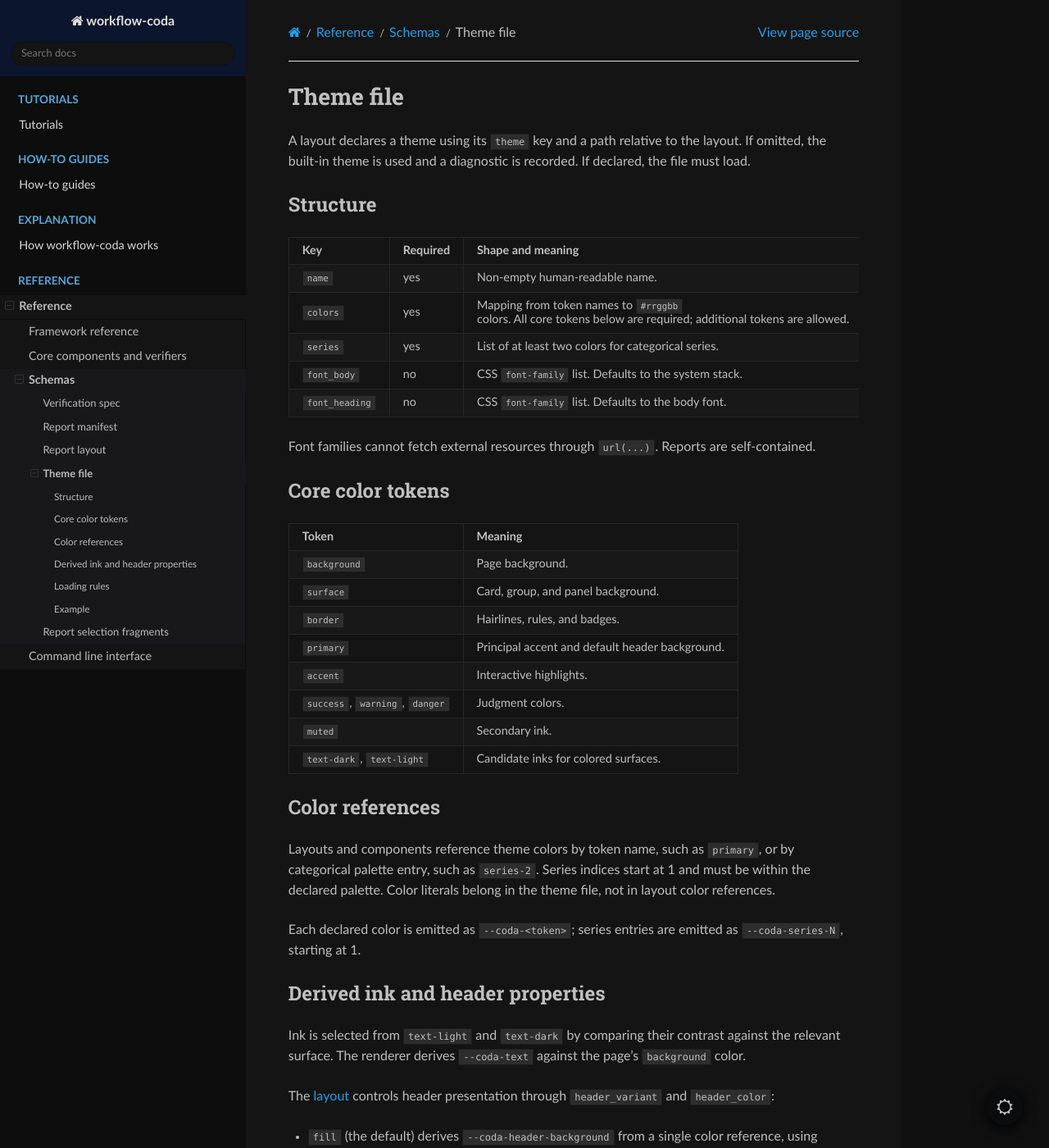
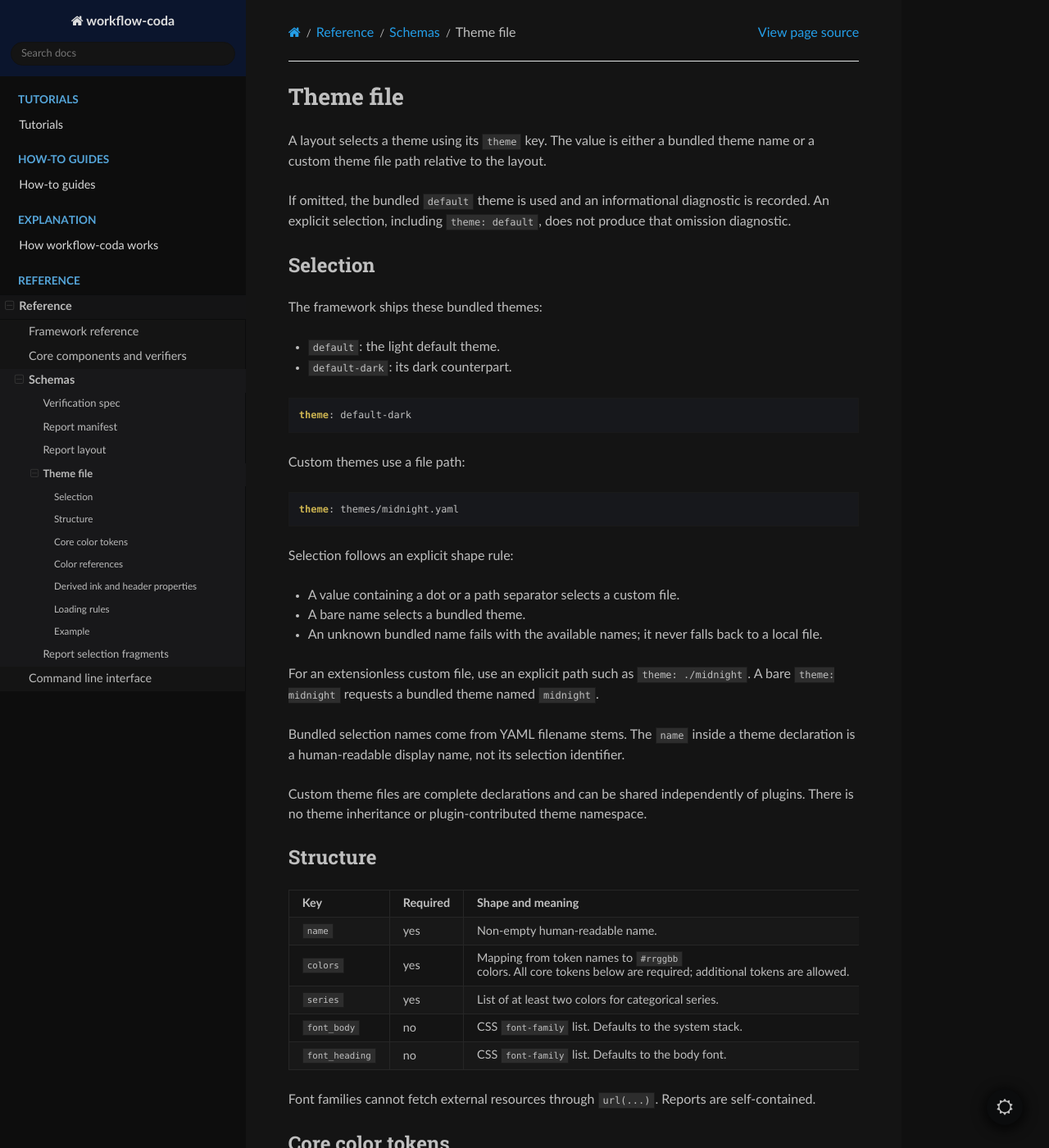
Before and after one commit to Rounge-lab/workflow-coda, a Sphinx documentation site: the page built from docs/source/user/reference/schemas/theme.rst, in a window 1280 px wide and 1400 px high. Shown: the whole window at 82% size. Built offline with Sphinx 7.4.7 and the Read the Docs theme 3.1.0, drawn with Linux system fonts in a browser that asks for light colours; pages that are not in the unit, such as notebooks, are missing from menus; some of the changed text lies outside the part shown.

Commit message:
Updated theme documentation

```diff
--- a/docs/source/user/how-to/report-authoring.rst
+++ b/docs/source/user/how-to/report-authoring.rst
@@ -386,7 +386,11 @@ rewrite the manifest or add build diagnostics.
 Giving the report a look
 ------------------------
 
-All presentation lives in the theme file; the layout only names it.
+Theme tokens and fonts live in the selected theme declaration. The
+layout selects a bundled theme by name or a custom theme by file path;
+it also controls presentation choices such as the header variant.
+See the :doc:`theme reference <../reference/schemas/theme>` for
+selection and custom-file loading rules.
 A theme is a small vocabulary — the required core color tokens, a
 categorical ``series`` palette for figures, and two font stacks —
 with its shapes documented in the schemas page. Three authoring
--- a/docs/source/user/reference/schemas/theme.rst
+++ b/docs/source/user/reference/schemas/theme.rst
@@ -2,9 +2,50 @@
 Theme file
 ==========
 
-A layout declares a theme using its ``theme`` key and a path relative
-to the layout. If omitted, the built-in theme is used and a diagnostic
-is recorded. If declared, the file must load.
+A layout selects a theme using its ``theme`` key. The value is either
+a bundled theme name or a custom theme file path relative to the
+layout.
+
+If omitted, the bundled ``default`` theme is used and an informational
+diagnostic is recorded. An explicit selection, including
+``theme: default``, does not produce that omission diagnostic.
+
+Selection
+---------
+
+The framework ships these bundled themes:
+
+* ``default``: the light default theme.
+* ``default-dark``: its dark counterpart.
+
+.. code-block:: yaml
+
+   theme: default-dark
+
+Custom themes use a file path:
+
+.. code-block:: yaml
+
+   theme: themes/midnight.yaml
+
+Selection follows an explicit shape rule:
+
+* A value containing a dot or a path separator selects a custom file.
+* A bare name selects a bundled theme.
+* An unknown bundled name fails with the available names; it never
+  falls back to a local file.
+
+For an extensionless custom file, use an explicit path such as
+``theme: ./midnight``. A bare ``theme: midnight`` requests a bundled
+theme named ``midnight``.
+
+Bundled selection names come from YAML filename stems. The ``name``
+inside a theme declaration is a human-readable display name, not its
+selection identifier.
+
+Custom theme files are complete declarations and can be shared
+independently of plugins. There is no theme inheritance or
+plugin-contributed theme namespace.
 
 Structure
 ---------
@@ -115,22 +156,32 @@ CSS gradient expression; gradients are declared through the layout.
 Layout color references are still validated against the theme when
 an override is present.
 
-Each declared color is emitted as ``--coda-<token>``; series entries
-are emitted as ``--coda-series-N``, starting at 1. If the theme itself
-declares ``text``, ``header-background``, or ``header-text``, its
-declared value is retained instead of the corresponding derivation.
+If the theme itself declares ``text``, ``header-background``, or
+``header-text``, its declared value is retained instead of the
+corresponding derivation.
 
 Loading rules
 -------------
 
-The theme is UTF-8 YAML, parsed with the strict layout loader.
-Duplicate keys and unknown top-level keys are rejected. Token names are
-lowercase kebab-case. Colors contain exactly six hexadecimal digits
-after ``#``; quote them in YAML because ``#`` starts a comment.
+Themes are UTF-8 YAML. Bundled and custom declarations pass through
+the same parsing and model-validation boundary. Duplicate mapping
+keys and unknown top-level keys are rejected.
 
-Missing core tokens are reported together. Loading errors identify the
-theme and the layout that declared it. See the
-:doc:`theme API <../framework/api/theme>`.
+Token names are lowercase kebab-case. Colors contain exactly six
+hexadecimal digits after ``#``; quote them in YAML because ``#``
+starts a comment. Missing core tokens are reported together.
+
+An unreadable or invalid custom theme is an authoring failure:
+correct the file and build again. When selected through a layout,
+the error names both the theme file and the layout that declared it.
+
+A missing, unreadable, or invalid bundled theme is a framework
+installation failure, not a layout mistake; reinstall workflow-coda.
+An unknown bundled selection is instead an authoring error and lists
+the available names.
+
+See the :doc:`theme API <../framework/api/theme>` for discovery and
+loading functions.
 
 Example
 -------
```
Also changed, not shown: docs/source/user/reference/framework/api/theme.rst (+32 -2 lines), 3 other files.
